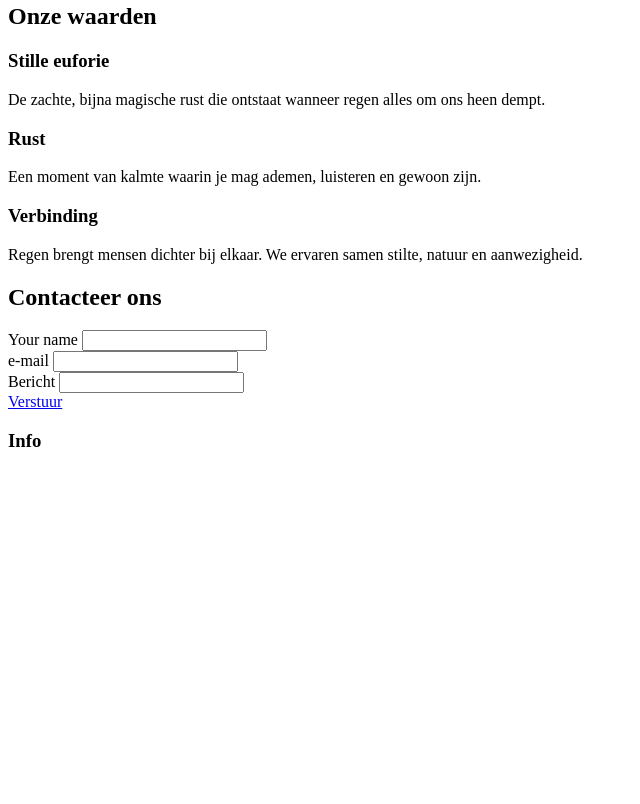
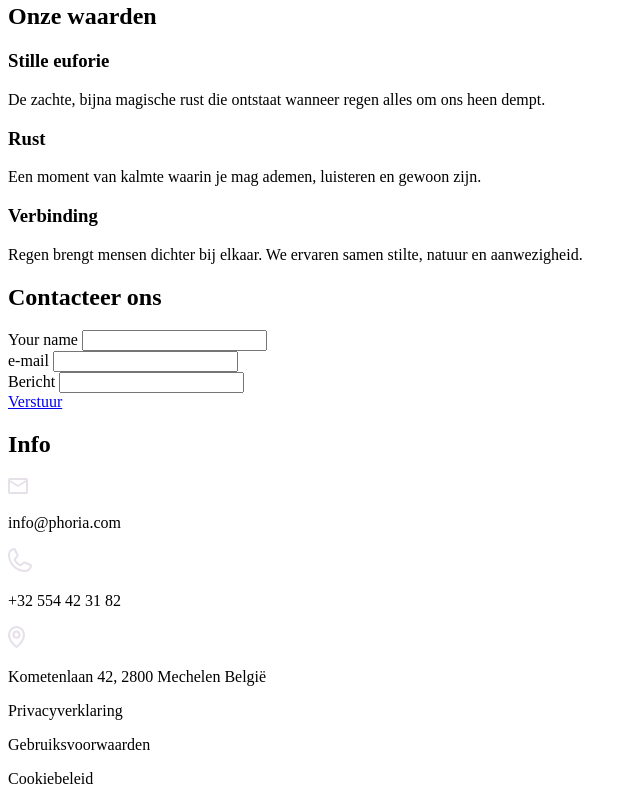
Before and after one commit to Aarn17/Lab1Phoria, a plain HTML site: page index.html in a window 1280 px wide. Shown: the part 1780-2584 px from the top of the page, without its empty margins (0-640 px from the left). Before the commit the page ends 2251 px from the top, so only its background shows below. Drawn offline with Linux system fonts and the light colour scheme.

Commit message:
laatste section en footer

```diff
--- a/index.html
+++ b/index.html
@@ -105,9 +105,29 @@
             </div>
 
             <div>
-                <h3>Info</h3>
+                <h2>Info</h2>
+                <div>
+                    <img src="./images/icon email.svg" alt="email">
+                    <p>info@phoria.com</p>
+                </div>
+
+                <div>
+                    <img src="./images/icon phone.svg" alt="phone">
+                    <p>+32 554 42 31 82</p>
+                </div>
+
+                <div>
+                    <img src="./images/icon locatie.svg" alt="locatie">
+                    <p>Kometenlaan 42, 2800 Mechelen België</p>
+                </div>
             </div>
         </section>
     </main>
+
+    <footer>
+        <p>Privacyverklaring</p>
+        <p>Gebruiksvoorwaarden</p>
+        <p>Cookiebeleid</p>
+    </footer>
 </body>
 </html>
```
Also changed, not shown: images/icon email.svg (added), images/icon locatie.svg (added), images/icon phone.svg (added).
